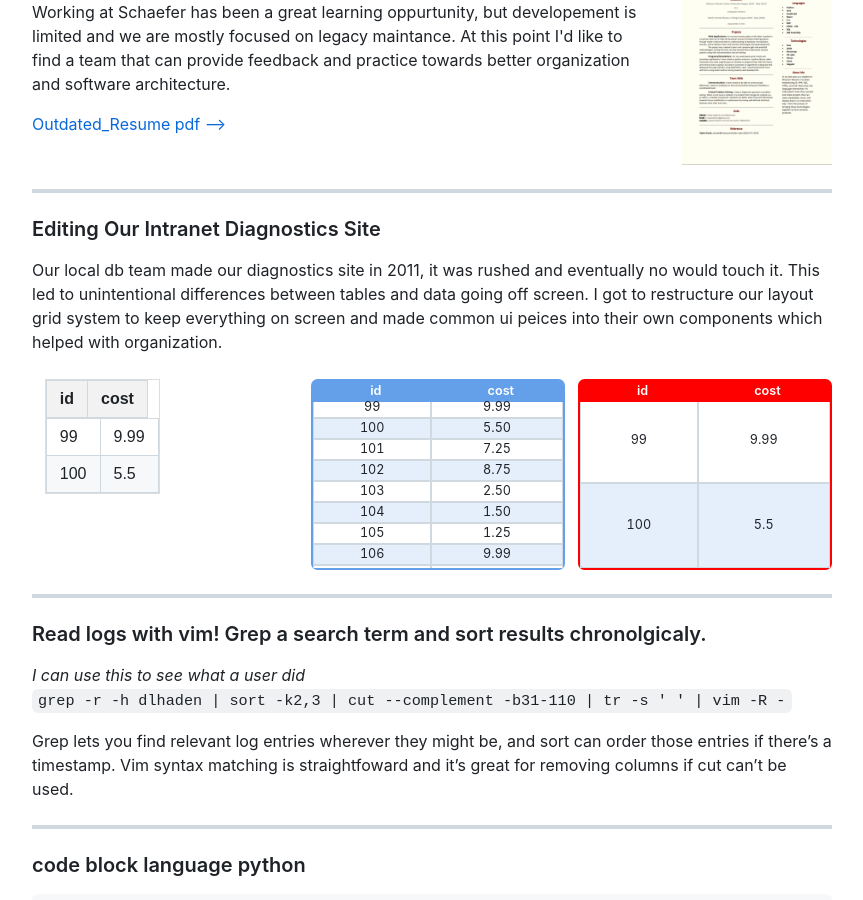
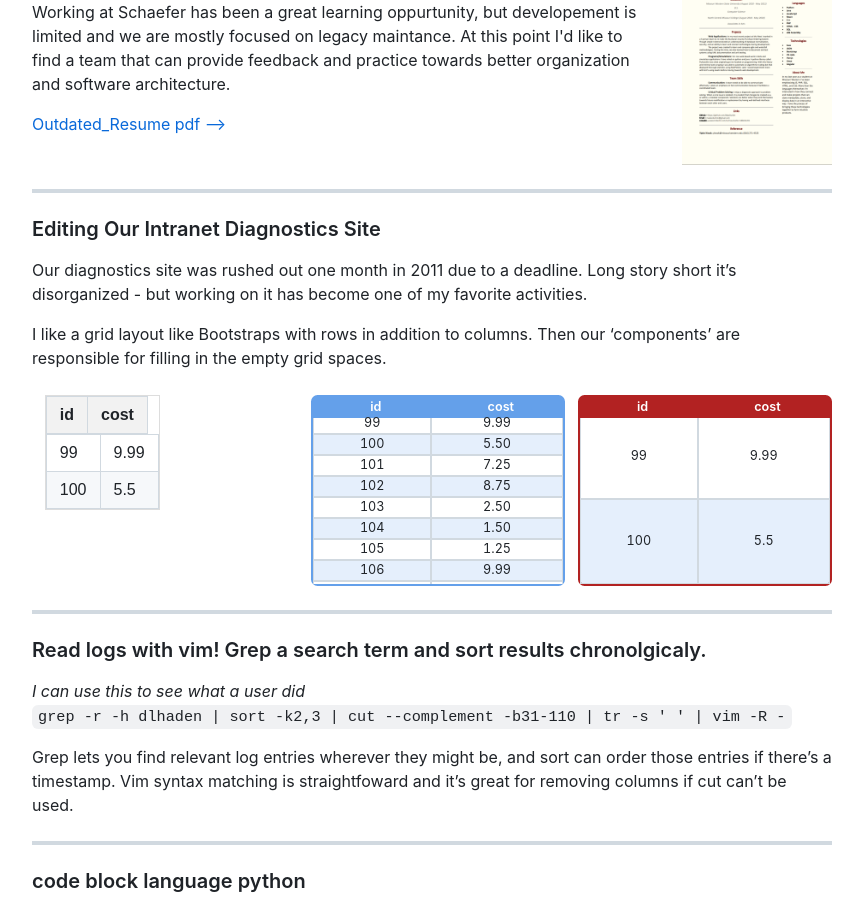
Before and after one commit to Max-Durbin/maxdurbin, a Jekyll site: the page built from index.md, in a window 1280 px wide and 900 px high, scrolled down 755 px. Shown: the whole window, without its empty margins (208-1071 px from the left). Built offline with Jekyll 4.4.1, drawn with Linux system fonts in a browser that asks for light colours; nearby versions of some CDN libraries.

Commit message:
editing diagnostics blurt

```diff
--- a/index.md
+++ b/index.md
@@ -42,16 +42,20 @@ We do some development on an internal diagnostics site but our primary responsib
 
 ### Editing Our Intranet Diagnostics Site
 
-Our local db team made our diagnostics site in 2011, it was rushed and eventually no would
-touch it. This led to unintentional differences between tables and data going off screen.
-I got to restructure our layout grid system to keep everything on screen and made common ui peices
-into their own components which helped with organization.
+Our diagnostics site was rushed out one month in 2011 due to a deadline.
+Long story short it's disorganized - but working on it has become
+one of my favorite activities.
+
+I like a grid layout like Bootstraps with rows in addition to columns.
+Then our 'components' are responsible for filling in the empty grid spaces.
+
+
 
 <div class='container' style='height:200px;'>
  <div class='row row-12'>
    <div id='t_ex1' class='col-4'></div>
    <div id='t_ex2' class='col-4'></div>
-   <div id='t_ex3' class='col-4' style='--dc-default-blue: red;'></div>
+   <div id='t_ex3' class='col-4' style='--dc-default-blue: firebrick;'></div>
  </div>
 </div>
 
```
